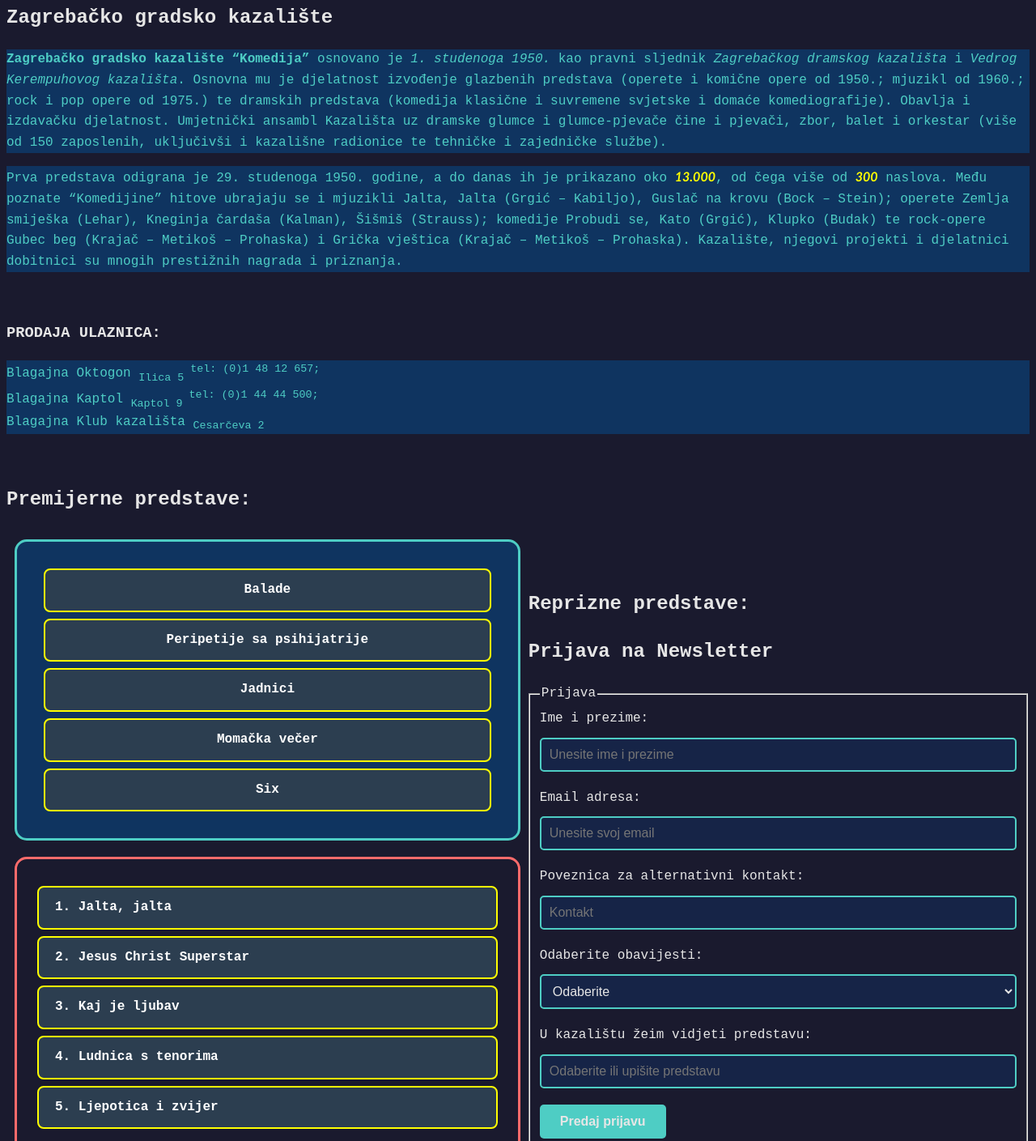
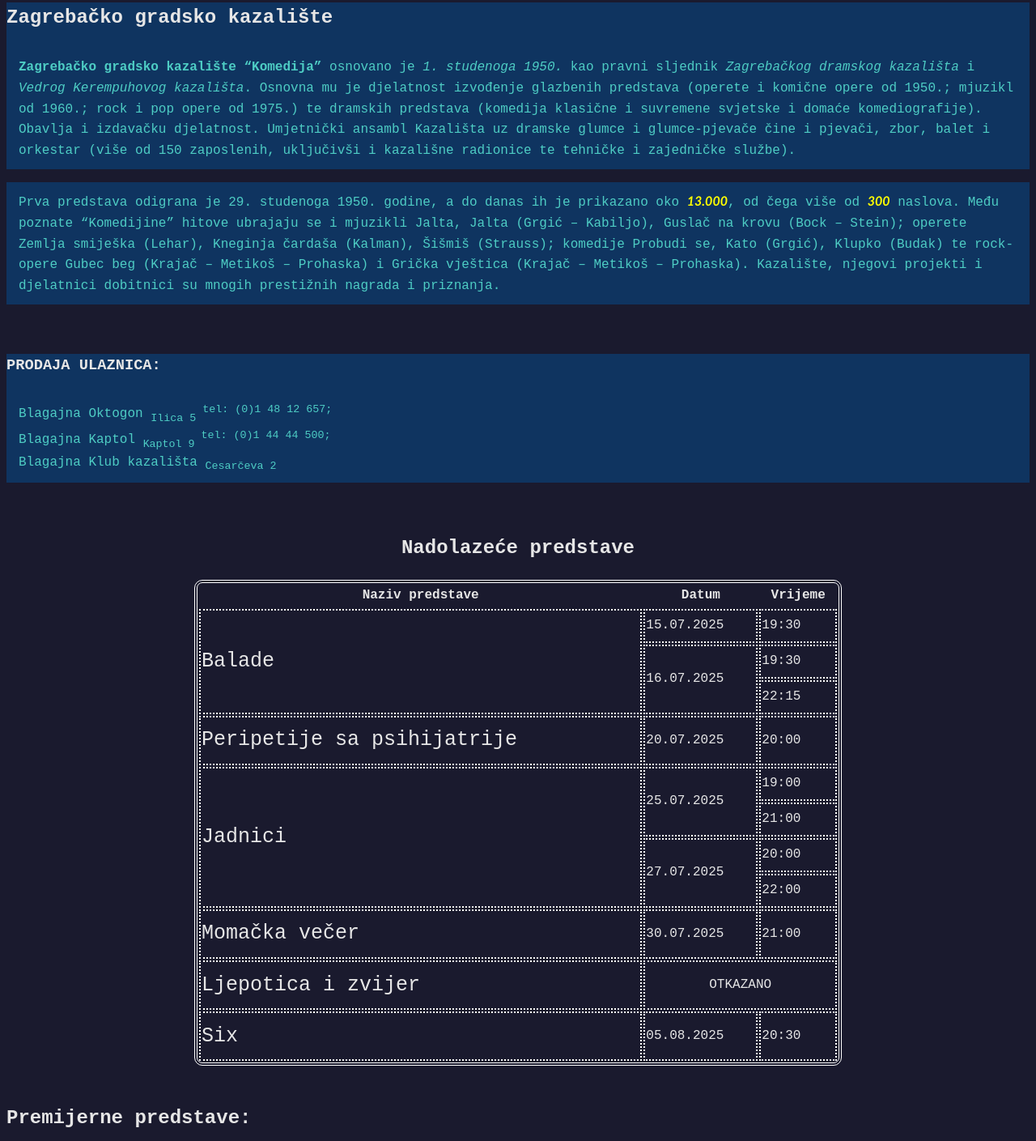
Before and after one commit to MihaelaKostanjski/MMK, a plain HTML site: page index.html in a window 1280 px wide. Shown: the part 91-1500 px from the top of the page at 81% size. Drawn offline with Linux system fonts and the light colour scheme; a web font is replaced by a local one.

Commit message:
Add files via upload

```diff
--- a/css2.css
+++ b/css2.css
@@ -19,5 +19,19 @@
    font-weight: 300;
    font-style: normal;
    color: #4ecdc4;
+   padding:10px 15px 10px 15px;
+
+ }
+
+ div{
   background-color: #0f3460;
  }
+
+ td{
+  border:white 2px dotted;
+ }
+
+ .naziv{
+  font-size: 25px;
+
+ }
--- a/index.html
+++ b/index.html
@@ -1,30 +1,34 @@
 <!DOCTYPE html>
 <html>
+
 <head>
   <title>Multimedijske komunikacije 1</title>
   <link rel="stylesheet" href="css2.css">
-<link href="https://fonts.googleapis.com/css2?family=Bitcount+Grid+Double+Ink:wght@100..900&family=Bitcount+Grid+Single:wght@100..900&family=Notable&display=swap" rel="stylesheet">
+
+  <link
+    href="https://fonts.googleapis.com/css2?family=Bitcount+Grid+Double+Ink:wght@100..900&family=Bitcount+Grid+Single:wght@100..900&family=Notable&display=swap"
+    rel="stylesheet">
   <style>
     ul {
-        list-style-type: square ;
-        background-color: #0f3460;;
-        float: left ;
-        width: 45% ;
-        margin: 10px ;
-        padding: 25px ;
-        border-radius: 15px ;
-        border: 3px solid #4ecdc4 ;
+      list-style-type: square;
+      background-color: #0f3460;
+      float: left;
+      width: 45%;
+      margin: 10px;
+      padding: 25px;
+      border-radius: 15px;
+      border: 3px solid #4ecdc4;
     }
 
     ol {
       list-style-type: decimal;
-        background-color: #1a1a2e ;
-        float: left ;
-        width: 45% ;
-        margin: 10px ;
-        padding: 25px ;
-        border-radius: 15px ;
-        border: 3px solid #ff6b6b ;
+      background-color: #1a1a2e;
+      float: left;
+      width: 45%;
+      margin: 10px;
+      padding: 25px;
+      border-radius: 15px;
+      border: 3px solid #ff6b6b;
     }
 
     ul li {
@@ -107,7 +111,6 @@
       background-color: #2c786c;
       transform: scale(0.98);
     }
-
   </style>
 </head>
 
@@ -118,22 +121,99 @@
 
 <body>
   <h1>KAZALIŠTE KOMEDIJA</h1>
+  <div>
     <h2>Zagrebačko gradsko kazalište</h2>
-	<p><strong>Zagrebačko gradsko kazalište “Komedija”</strong> osnovano je <em>1. studenoga 1950.</em> kao pravni sljednik <em>Zagrebačkog dramskog kazališta</em> i <em>Vedrog Kerempuhovog kazališta</em>. Osnovna mu je djelatnost
-	izvođenje glazbenih predstava (operete i komične opere od 1950.; mjuzikl od 1960.; rock i pop opere od 1975.) te dramskih predstava (komedija klasične i suvremene svjetske i domaće komediografije).
-	Obavlja i izdavačku djelatnost. Umjetnički ansambl Kazališta uz dramske glumce i glumce-pjevače čine i pjevači, zbor, balet i orkestar (više od 150 zaposlenih, uključivši i kazališne radionice te
+    <p><strong>Zagrebačko gradsko kazalište “Komedija”</strong> osnovano je <em>1. studenoga 1950.</em> kao pravni
+      sljednik <em>Zagrebačkog dramskog kazališta</em> i <em>Vedrog Kerempuhovog kazališta</em>. Osnovna mu je
+      djelatnost
+      izvođenje glazbenih predstava (operete i komične opere od 1950.; mjuzikl od 1960.; rock i pop opere od 1975.) te
+      dramskih predstava (komedija klasične i suvremene svjetske i domaće komediografije).
+      Obavlja i izdavačku djelatnost. Umjetnički ansambl Kazališta uz dramske glumce i glumce-pjevače čine i pjevači,
+      zbor, balet i orkestar (više od 150 zaposlenih, uključivši i kazališne radionice te
       tehničke i zajedničke službe).</p>
-	<p>Prva predstava odigrana je 29. studenoga 1950. godine, a do danas ih je prikazano oko <span style="font-weight: bold; color: yellow; font-style: italic; font-family: calibri;">13.000</span>,
-	od čega više od <span style="font-weight: bold; color: yellow; font-style: italic; font-family: calibri;">300</span> naslova. Među poznate “Komedijine” hitove ubrajaju se i mjuzikli Jalta, Jalta (Grgić – Kabiljo),
-	Guslač na krovu (Bock – Stein); operete Zemlja smiješka (Lehar), Kneginja čardaša (Kalman), Šišmiš (Strauss); komedije Probudi se, Kato (Grgić), Klupko (Budak) te rock-opere Gubec beg (Krajač – Metikoš – Prohaska) i
-	Grička vještica (Krajač – Metikoš – Prohaska). Kazalište, njegovi projekti i djelatnici dobitnici su mnogih prestižnih nagrada i priznanja.</p>
+  </div>
+  <div>
+    <p>Prva predstava odigrana je 29. studenoga 1950. godine, a do danas ih je prikazano oko <span
+        style="font-weight: bold; color: yellow; font-style: italic; font-family: calibri;">13.000</span>,
+      od čega više od <span
+        style="font-weight: bold; color: yellow; font-style: italic; font-family: calibri;">300</span>
+      naslova. Među poznate “Komedijine” hitove ubrajaju se i mjuzikli Jalta, Jalta (Grgić – Kabiljo),
+      Guslač na krovu (Bock – Stein); operete Zemlja smiješka (Lehar), Kneginja čardaša (Kalman), Šišmiš (Strauss);
+      komedije Probudi se, Kato (Grgić), Klupko (Budak) te rock-opere Gubec beg (Krajač – Metikoš – Prohaska) i
+      Grička vještica (Krajač – Metikoš – Prohaska). Kazalište, njegovi projekti i djelatnici dobitnici su mnogih
+      prestižnih nagrada i priznanja.</p>
+  </div>
   <br>
+  <div>
     <h3>PRODAJA ULAZNICA:</h3>
     <p>Blagajna Oktogon <sub>Ilica 5</sub><sup> tel: (0)1 48 12 657;</sup><br>
       Blagajna Kaptol <sub>Kaptol 9</sub><sup> tel: (0)1 44 44 500;</sup><br>
       Blagajna Klub kazališta <sub>Cesarčeva 2</sub>
     </p>
-	<br>
+  </div>
+  <br />
+  <center>
+    <h2>Nadolazeće predstave</h1>
+    <table style="border:white 4px double;border-collapse: separate;border-radius: 10px;" height="600px" width="800px">
+      <thead>
+        <tr>
+          <th>Naziv predstave</th>
+          <th>Datum</th>
+          <th>Vrijeme</th>
+        </tr>
+      </thead>
+      <tbody>
+        <tr>
+          <td rowspan="3" class="naziv">Balade</td>
+          <td>15.07.2025</td>
+          <td>19:30</td>
+        </tr>
+        <tr>
+          <td rowspan="2">16.07.2025</td>
+          <td>19:30</td>
+        </tr>
+        <tr>
+          <td>22:15</td>
+        </tr>
+        <tr>
+          <td class="naziv">Peripetije sa psihijatrije</td>
+          <td>20.07.2025</td>
+          <td>20:00</td>
+        </tr>
+        <tr>
+          <td rowspan="4" class="naziv">Jadnici</td>
+          <td rowspan="2">25.07.2025</td>
+          <td>19:00</td>
+        </tr>
+        <tr>
+          <td>21:00</td>
+        </tr>
+        <tr>
+          <td rowspan="2">27.07.2025</td>
+          <td>20:00</td>
+        </tr>
+        <tr>
+          <td>22:00</td>
+        </tr>
+        <tr>
+          <td class="naziv">Momačka večer</td>
+          <td>30.07.2025</td>
+          <td>21:00</td>
+        </tr>
+        <tr>
+          <td class="naziv">Ljepotica i zvijer</td>
+          <td colspan="2" style="text-align: center;">OTKAZANO</td>
+        </tr>
+        <tr>
+          <td class="naziv">Six</td>
+          <td>05.08.2025</td>
+          <td>20:30</td>
+        </tr>
+
+      </tbody>
+    </table>
+  </center>
+  <br />
 
   <h2>Premijerne predstave:</h2>
   <ul>
@@ -153,6 +233,8 @@
     <li>Ludnica s tenorima</li>
     <li>Ljepotica i zvijer</li>
   </ol>
+
+
 
   <section id="prijava">
     <h2>Prijava na Newsletter</h2>
@@ -174,7 +256,8 @@
         <select id="obavijesti" name="obavijesti">
           <option value=""> Odaberite </option>
           <option value="Želim primati sve vrste obavijesti">Želim primati sve vrste obavijesti</option>
-        <option value="Želim primati obavijesti samo o novim predstavama">Želim primati obavijesti samo o novim predstavama</option>
+          <option value="Želim primati obavijesti samo o novim predstavama">Želim primati obavijesti samo o novim
+            predstavama</option>
         </select>
         <br>
         <label for="predstava">U kazalištu žeim vidjeti predstavu:</label>
```
Lines whose indentation alone changed are shown as unchanged.
